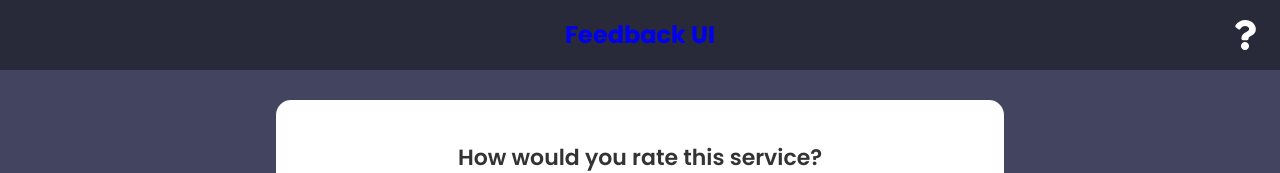
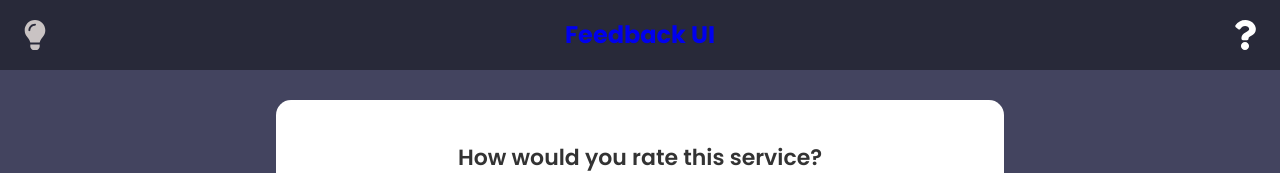
Before and after one commit to alfiofederico/FeedbackApp, a React (Create React App) app: page / in a window 1280 px wide. Shown: the top 173 px of the page. Built offline with nearby package versions, Linux system fonts and the light colour scheme.

Commit message:
working on the dark mode

```diff
--- a/src/App.js
+++ b/src/App.js
@@ -5,8 +5,10 @@ import FeedbackList from './components/FeedbackList';
 import FeedbackStats from './components/FeedbackStats';
 import FeedbackForm from './components/FeedbackForm';
 import About from './pages/About';
+import { FeedbackProvider } from './context/FeedbackContext';
 import AboutIcon from './components/AboutIcon';
-import { FeedbackProvider } from './context/FeedbackContext';
+import Theme from './components/Theme';
+
 
 export default function App() {
   return (
@@ -14,14 +16,16 @@ export default function App() {
       <FeedbackProvider>
         <Router>
           <Header />
+
           <div className="container">
             <Route exact path="/">
-              <FeedbackForm  />
-              <FeedbackStats />
-              <FeedbackList />
+
+                <FeedbackForm />
+                <FeedbackStats />
+                <FeedbackList />
+              <Theme />
             </Route>
             <Route path="/about" component={About} />
-
             <AboutIcon />
           </div>
         </Router>
--- a/src/components/Card.js
+++ b/src/components/Card.js
@@ -1,13 +1,15 @@
-function Card({children, reverse}) {
+function Card({children, dark}) {
   return (
-    <div className={`card ${reverse && 'reverse'}`}>
-      {children}
-    </div>
-  )
+      <div className={`card ${dark && "dark"}`}>
+
+        {children}
+        </div>
+
+  );
 }
 
 Card.defaultProps = {
-  reverse: false,
+  dark: false,
 }
 
 export default Card
--- /dev/null
+++ b/src/components/Theme.js
@@ -0,0 +1,15 @@
+import { FaLightbulb } from "react-icons/fa";
+
+
+
+function Theme() {
+
+
+  return (
+    <div className="mode">
+      <FaLightbulb  size={30} />
+    </div>
+  );
+}
+
+export default Theme;
--- a/src/index.css
+++ b/src/index.css
@@ -32,7 +32,7 @@ header {
   margin-bottom: 30px;
 }
 
-.card {
+.card{
   background-color: #fff;
   color: #333;
   border-radius: 15px;
@@ -41,7 +41,7 @@ header {
   position: relative;
 }
 
-.card.reverse {
+.card.dark {
   background-color: rgba(0, 0, 0, 0.4);
   color: #fff;
 }
@@ -107,7 +107,7 @@ header {
   padding: 8px 10px;
   border-radius: 8px;
 }
-input.reverse {
+/* input.reverse {
   display: flex;
   flex-direction: row;
   border: 1px solid rgb(31, 10, 10);
@@ -115,7 +115,7 @@ input.reverse {
   border-radius: 8px;
   background-color:rgb(8, 6, 6)!important;
   color: #ccc;
-}
+} */
 
 input {
   flex-grow: 2;
@@ -211,6 +211,18 @@ input:focus {
   color: #fff;
 }
 
+.mode {
+  position: absolute;
+  top: 20px;
+  left: 20px;
+  color: rgb(201, 195, 195);
+  cursor: pointer;
+}
+
+.mode:hover {
+  color: #ff6a95;
+}
+
 a:visited{
   color: rgb(192, 192, 230);
 }
```
Also changed, not shown: src/components/FeedbackItem.js (line endings or trailing spaces).
